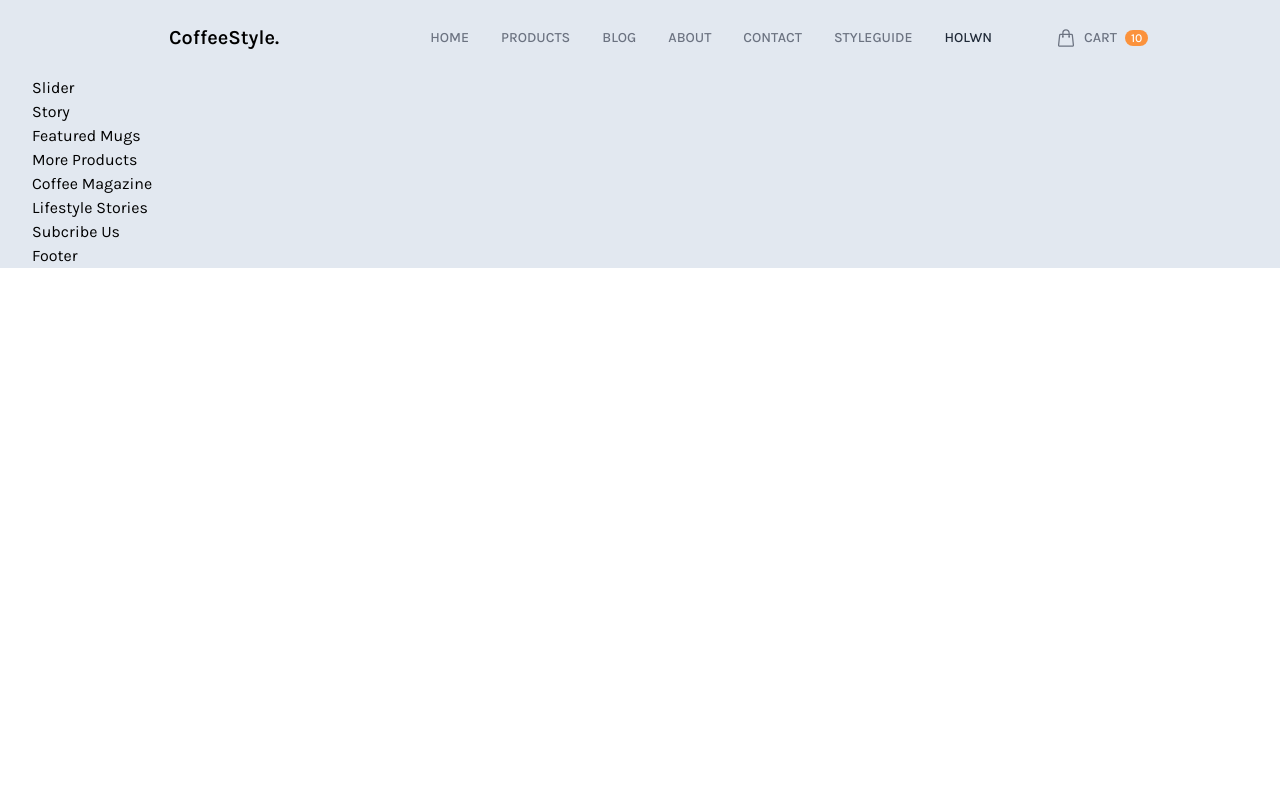
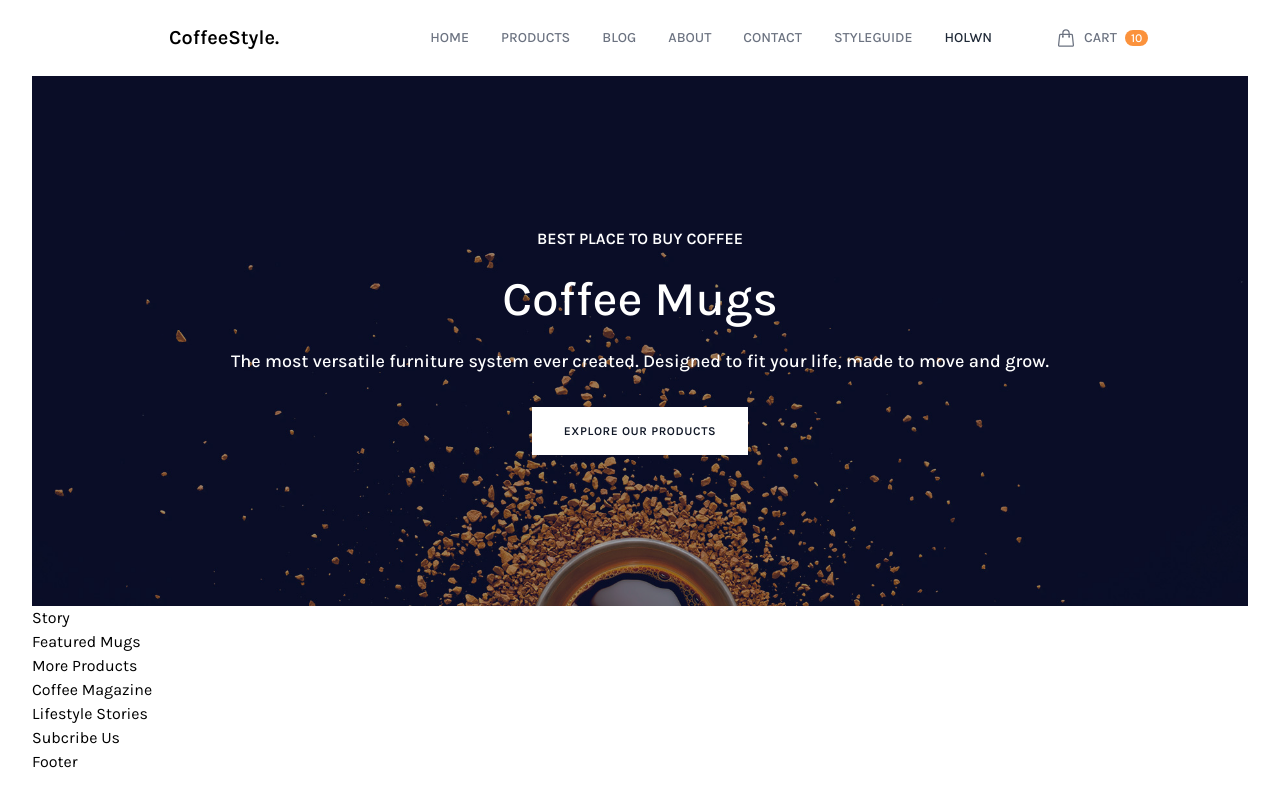
Before and after one commit to Holwn/coffee-style, a website: page public/index.html in a window 1280 px wide. Drawn offline with nearby package versions, Linux system fonts and the light colour scheme; files that its build step writes are made by us from their sources.

Commit message:
feat: slider

```diff
--- a/public/index.html
+++ b/public/index.html
@@ -9,7 +9,7 @@
 </head>
 <body>
     <div id="root">
-        <div class="content-wrapper font-karla max-w-screen-2xl text-base mx-auto px-8 bg-slate-200">
+        <div class="content-wrapper font-karla max-w-screen-2xl text-base mx-auto px-8">
             <header class="py-6 mx-auto">
                 <nav class="flex flex-row justify-between items-center relative">
                     <div class="logo basis-2/6 text-center text-xl font-semibold cursor-pointer">
@@ -57,8 +57,19 @@
                 </nav>
             </header>
             <main>
-                <div class="slider">
-                    Slider
+                <div class="slider h-[530px] bg-coffee-1-slider bg-bottom bg-cover bg-no-repeat">
+                    <div class="w-full h-full flex justify-center items-center bg-gray-900 bg-opacity-40">
+                        <div class="mx-16 text-center text-white">
+                            <div class="uppercase mb-6 font-semibold">Best place to buy coffee</div>
+                            <div class="font-medium text-5xl mb-6">Coffee Mugs</div>
+                            <div class="font-medium text-lg mb-8">The most versatile furniture system ever created. Designed to fit your life, made to move and grow.</div>
+                            <div class="flex justify-center">
+                                <div class="uppercase bg-white text-gray-900 w-max tracking-wider px-8 py-4 cursor-pointer text-xs font-semibold hover:bg-opacity-95">
+                                    Explore Our Products
+                                </div>
+                            </div>
+                        </div>
+                    </div>
                 </div><!-- .slider -->
 
                 <div class="story">
--- a/tailwind.config.js
+++ b/tailwind.config.js
@@ -25,6 +25,9 @@ module.exports = {
       animation: {
         slideDown: 'slideDown .4s ease-in-out',
       },
+      backgroundImage: {
+        'coffee-1-slider': 'url("/img/slider/coffee-1-slider.jpg")',
+      }
     },
   },
   plugins: [],
```
Also changed, not shown: public/img/slider/coffee-1-slider.jpg (added).
